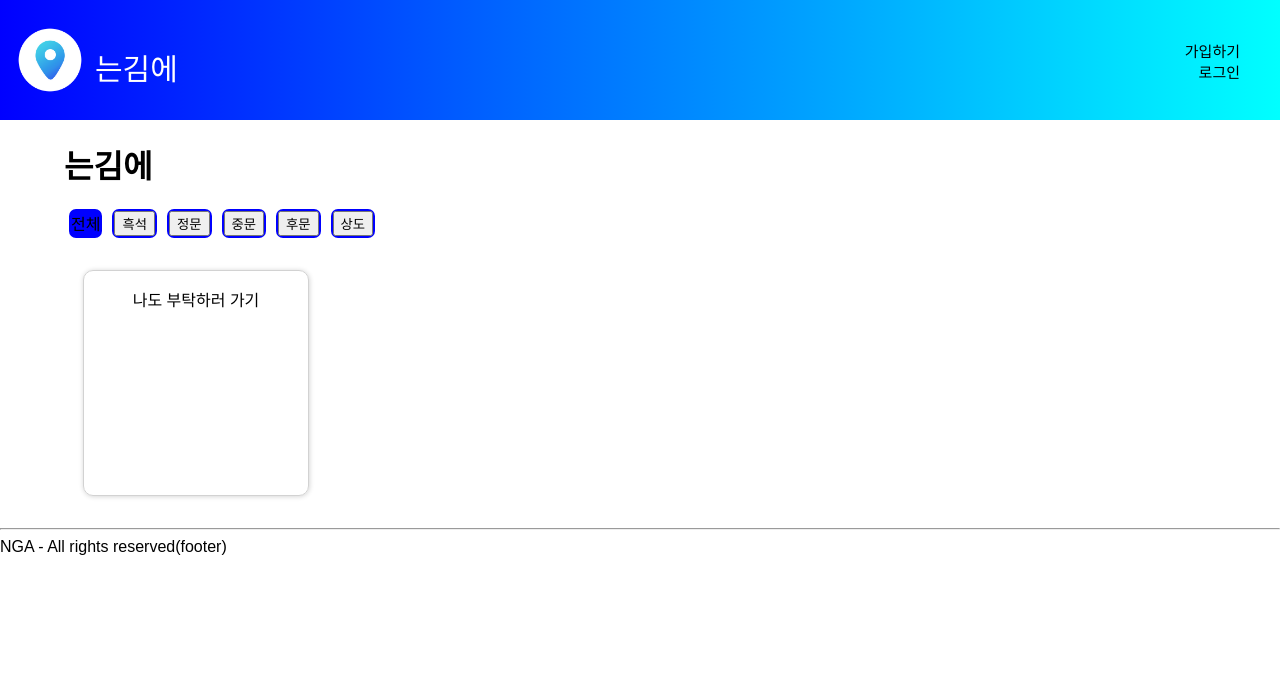
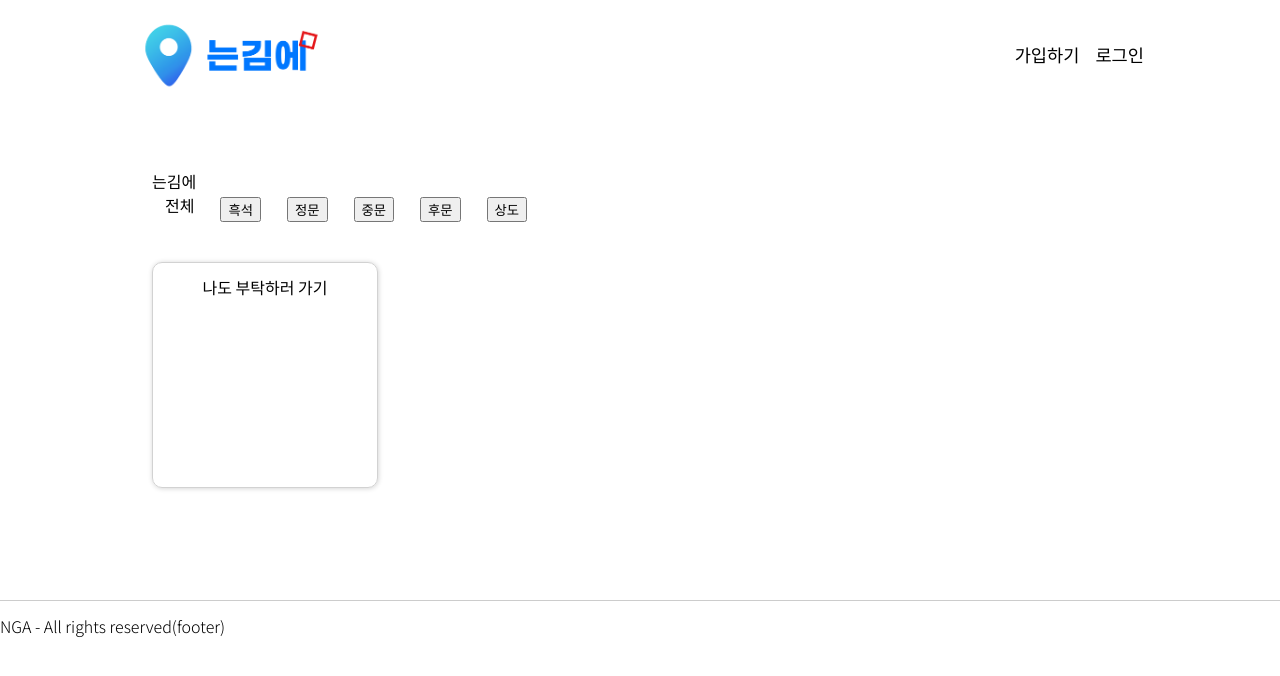
Before and after one commit to nyeok98/NeunGimAe, a Django app: page / in a window 1280 px wide. Shown: the top 676 px of the page. Run offline with Django 3.2, Linux system fonts and the light colour scheme; data that the repository does not hold is empty; some web fonts are replaced.

Commit message:
modify logo, photo, base css

```diff
--- a/main/static/css/base.css
+++ b/main/static/css/base.css
@@ -1,55 +1,239 @@
+@import url("https://fonts.googleapis.com/css2?family=Noto+Sans+KR:wght@100;300;400;500;700;900&display=swap");
 
-@import url(https://cdn.jsdelivr.net/gh/moonspam/NanumSquare@1.0/nanumsquare.css);
-
-.nav-bar {
-    background-image: linear-gradient(to right, blue , cyan);
-    display: flex;
-    height: 120px;
+@font-face {
+  font-family: "GmarketSansMedium";
+  src: url("https://cdn.jsdelivr.net/gh/projectnoonnu/noonfonts_2001@1.1/GmarketSansMedium.woff")
+    format("woff");
+  font-weight: normal;
+  font-style: normal;
+}
+@font-face {
+  font-family: "GmarketSansBold";
+  src: url("https://cdn.jsdelivr.net/gh/projectnoonnu/noonfonts_2001@1.1/GmarketSansBold.woff")
+    format("woff");
+  font-weight: normal;
+  font-style: normal;
+}
+@font-face {
+  font-family: "GmarketSansLight";
+  src: url("https://cdn.jsdelivr.net/gh/projectnoonnu/noonfonts_2001@1.1/GmarketSansLight.woff")
+    format("woff");
+  font-weight: normal;
+  font-style: normal;
 }
 
-.nav-bar img {
-    width: 70px;
-    height: 70px;
-    margin-top: 25px;
-    margin-left: 15px;
+html,
+body,
+div,
+span,
+object,
+iframe,
+h1,
+h2,
+h3,
+h4,
+h5,
+h6,
+p,
+blockquote,
+pre,
+abbr,
+address,
+cite,
+code,
+del,
+dfn,
+em,
+img,
+ins,
+kbd,
+q,
+samp,
+small,
+strong,
+sub,
+sup,
+var,
+b,
+i,
+dl,
+dt,
+dd,
+ol,
+ul,
+li,
+fieldset,
+form,
+label,
+legend,
+table,
+caption,
+tbody,
+tfoot,
+thead,
+tr,
+th,
+td,
+article,
+aside,
+canvas,
+details,
+figcaption,
+figure,
+footer,
+header,
+hgroup,
+menu,
+nav,
+section,
+summary,
+time,
+mark,
+audio,
+video {
+  margin: 0;
+  padding: 0;
+  border: 0;
+  outline: 0;
+  font-size: 100%;
+  vertical-align: baseline;
+  background: transparent;
+  font-family: "Noto Sans KR", sans-serif;
+  font-weight: 300;
 }
 
-.account {
-    color: white;
-    margin-top: 40px;
-    margin-left: auto;
-    margin-right: 40px;
-    text-align: right;
+body {
+  line-height: 1;
 }
 
-.logo {
-    font-size: 30px;
-    font-family: 'NanumSquare', sans-serif;
-    color: white;
-    margin-top: 45px;
-    margin-left: 10px;
-    display: inline-block;
+article,
+aside,
+details,
+figcaption,
+figure,
+footer,
+header,
+hgroup,
+menu,
+nav,
+section {
+  display: block;
 }
 
-.logo-img {
-    width: 50px;
-    height: 50px;
+nav ul {
+  list-style: none;
 }
 
+blockquote,
+q {
+  quotes: none;
+}
 
-a:link, :visited {
-    text-decoration: none;
-    color: black;
+blockquote:before,
+blockquote:after,
+q:before,
+q:after {
+  content: "";
+  content: none;
+}
+
+a {
+  margin: 0;
+  padding: 0;
+  font-size: 100%;
+  vertical-align: baseline;
+  background: transparent;
+}
+
+a:link,
+:visited {
+  text-decoration: none;
+  color: black;
 }
 
 a:active {
-    text-decoration: none;
+  text-decoration: none;
 }
 
+/* change colours to suit your needs */
+ins {
+  background-color: #ff9;
+  color: #000;
+  text-decoration: none;
+}
 
-.nav-item {
-    color: white;
-    font-size: 15px;
-    font-family: 'NanumSquare', sans-serif;
-    text-align: right;
+/* change colours to suit your needs */
+mark {
+  background-color: #ff9;
+  color: #000;
+  font-style: italic;
+  font-weight: bold;
 }
+
+del {
+  text-decoration: line-through;
+}
+
+abbr[title],
+dfn[title] {
+  border-bottom: 1px dotted;
+  cursor: help;
+}
+
+table {
+  border-collapse: collapse;
+  border-spacing: 0;
+}
+
+/* change border colour to suit your needs */
+hr {
+  display: block;
+  height: 1px;
+  border: 0;
+  border-top: 1px solid #cccccc;
+  margin: 1rem 0;
+  padding: 0;
+}
+
+input,
+select {
+  vertical-align: middle;
+}
+.contents-wrapper {
+  height: 100%;
+  max-width: 65rem;
+  width: calc(100% - 0.5rem);
+  margin: auto;
+}
+.nav-bar {
+  display: flex;
+  align-items: center;
+  justify-content: space-between;
+  position: relative;
+}
+
+.nav-bar .logos {
+  display: flex;
+  margin: 1rem 0;
+}
+
+.nav-bar .logos a .logo-text {
+  margin: 1rem 0;
+}
+
+.nav-bar .account {
+  display: flex;
+}
+.nav-bar .account a {
+  margin-right: 1rem;
+}
+
+.nav-bar a .logo-image {
+  width: 12rem;
+  margin-left: 1em;
+}
+
+.account .nav-item {
+  color: black;
+  font-size: 1.1rem;
+}
--- a/main/static/css/main.css
+++ b/main/static/css/main.css
@@ -1,13 +1,5 @@
-/* main.css */
-html {
-    font-family: sans-serif;
-}
-
-body {
-    margin: 0;
-}
 .main {
-    margin: 0 4em;
+  padding: 4em 2em;
 }
 
 .main-filter {
@@ -18,9 +10,7 @@ body {
 .filter-button {
   margin: 0 5px;
   border-radius: 7px;
-    padding: 2px;
-    color: white;
-    background: blue;
+  padding: 0.5rem;
 }
 
 .content-wrapper {
@@ -33,12 +23,10 @@ body {
   border: 1px solid #d2d2d2;
   padding: 1em;
 }
-.content-box {
-}
 
 .main-content {
   display: grid;
-    grid-template-columns: repeat(auto-fill,minmax(13rem,1fr));
+  grid-template-columns: repeat(auto-fill, minmax(13rem, 1fr));
   grid-gap: 2rem;
   justify-content: center;
   align-items: center;
@@ -46,14 +34,12 @@ body {
   margin: 2rem auto;
 }
 
-
 .item {
   text-align: left;
 }
-.req-title{
+.req-title {
   font-size: 1.3rem;
   font-weight: bold;
 }
 .req-place {
-
 }
--- a/main/templates/base.html
+++ b/main/templates/base.html
@@ -5,33 +5,36 @@
 
   <head>
     {% block head %}
-    <meta charset="UTF-8">
-    <meta name="viewport" content="width=device-width, initial-scale=1.0">
+    <meta charset="UTF-8" />
+    <meta name="viewport" content="width=device-width, initial-scale=1.0" />
     <title>는김에</title>
     {% endblock %}
   </head>
 
   <body>
+    <div class="contents-wrapper">
       <div class="nav-bar">
-        <a href="{% url 'main' %}"><img src="{% static 'image/logo.png' %}"></a>
-        <a href="{% url 'main' %}"><div class="logo">는김에</div></a>
+        <div class="logos">
+          <a href="{% url 'main' %}">
+            <img src="{% static 'image/new_logo.png' %}" class="logo-image" />
+          </a>
+        </div>
         <div class="account">
           {% if request.user.is_authenticated %}
           <a class="nav-item" href="{% url 'mypage' %}">마이페이지</a>
-            <br>
+          <br />
           <a class="nav-item" href="{% url 'logout' %}">로그아웃</a>
           {% else %}
           <a class="nav-item" href="{% url 'register' %}">가입하기</a>
-            <br>
+          <br />
           <a class="nav-item" href="{% url 'login' %}">로그인</a>
           {% endif %}
         </div>
       </div>
-    {% block content %}
-    {% endblock %}
+      {% block content %} {% endblock %}
+    </div>
   </body>
 
-<hr>
+  <hr />
   <footer>NGA - All rights reserved(footer)</footer>
-
 </html>
--- a/main/templates/main.html
+++ b/main/templates/main.html
@@ -1,13 +1,6 @@
-
-{% extends 'base.html' %}
-{% load static %}
-
-{% block head %}
+{% extends 'base.html' %} {% load static %} {% block head %}
 <link rel="stylesheet" href="{% static 'css/main.css' %}" />
-{% endblock %}
-
-{% block content %}
-
+{% endblock %} {% block content %}
 
 <div class="main">
   <div class="main_header">
@@ -19,32 +12,32 @@
     </div>
     <div class="filter-button">
       <form action="{% url 'filter' %}" method="get">
-                <input name="filter_place" value="흑석" style="display:none">
-                <input value="흑석" type="submit">
+        <input name="filter_place" value="흑석" style="display:none" />
+        <input value="흑석" type="submit" />
       </form>
     </div>
     <div class="filter-button">
       <form action="{% url 'filter' %}" method="get">
-                <input name="filter_place" value="정문" style="display:none">
-                <input value="정문" type="submit">
+        <input name="filter_place" value="정문" style="display:none" />
+        <input value="정문" type="submit" />
       </form>
     </div>
     <div class="filter-button">
       <form action="{% url 'filter' %}" method="get">
-                <input name="filter_place" value="중문" style="display:none">
-                <input value="중문" type="submit">
+        <input name="filter_place" value="중문" style="display:none" />
+        <input value="중문" type="submit" />
       </form>
     </div>
     <div class="filter-button">
       <form action="{% url 'filter' %}" method="get">
-                <input name="filter_place" value="후문" style="display:none">
-                <input value="후문" type="submit">
+        <input name="filter_place" value="후문" style="display:none" />
+        <input value="후문" type="submit" />
       </form>
     </div>
     <div class="filter-button">
       <form action="{% url 'filter' %}" method="get">
-                <input name="filter_place" value="상도" style="display:none">
-                <input value="상도" type="submit">
+        <input name="filter_place" value="상도" style="display:none" />
+        <input value="상도" type="submit" />
       </form>
     </div>
   </div>
@@ -58,27 +51,25 @@
     <div class="content-wrapper">
       <div class="content-box">
         <div class="item">
-                    <div class="req-place">{{blog.meet_place_select}}</div>
-                    <div class="req-title">{{blog.request_place}}</div>
+          <div class="req-place">{{ blog.meet_place_select }}</div>
+          <div class="req-title">{{ blog.request_place }}</div>
           <div class="req-items-quantity">
-                       <div class="req-items">{{blog.request_item}}</div>
-                       <div class="req-quantity">{{blog.request_quantity}}개</div>
+            <div class="req-items">{{ blog.request_item }}</div>
+            <div class="req-quantity">{{ blog.request_quantity }}개</div>
           </div>
         </div>
         <div class="time_left">
-                    <h4>남은 시간:
-                        {{blog.limited_time_hour}}시
-                        {{blog.limited_time_min}}분
-                        {{blog.limited_time_sec}}초 남음
+          <h4>
+            남은 시간: {{ blog.limited_time_hour }}시 {{ blog.limited_time_min }}분
+            {{ blog.limited_time_sec }}초 남음
           </h4>
         </div>
         <div class="fee">
-                    <h5>수수료: {{blog.fees}}</h5>
+          <h5>수수료: {{ blog.fees }}</h5>
         </div>
       </div>
     </div>
     {% endfor %}
-
   </div>
 </div>
 {% endblock %}
```
Also changed, not shown: account/static/images/school2.jpg, account/static/images/school2_sj.jpg (added), main/static/image/new_logo.png (added), main/static/image/new_logo11.png (added). Lines whose indentation alone changed are shown as unchanged.
